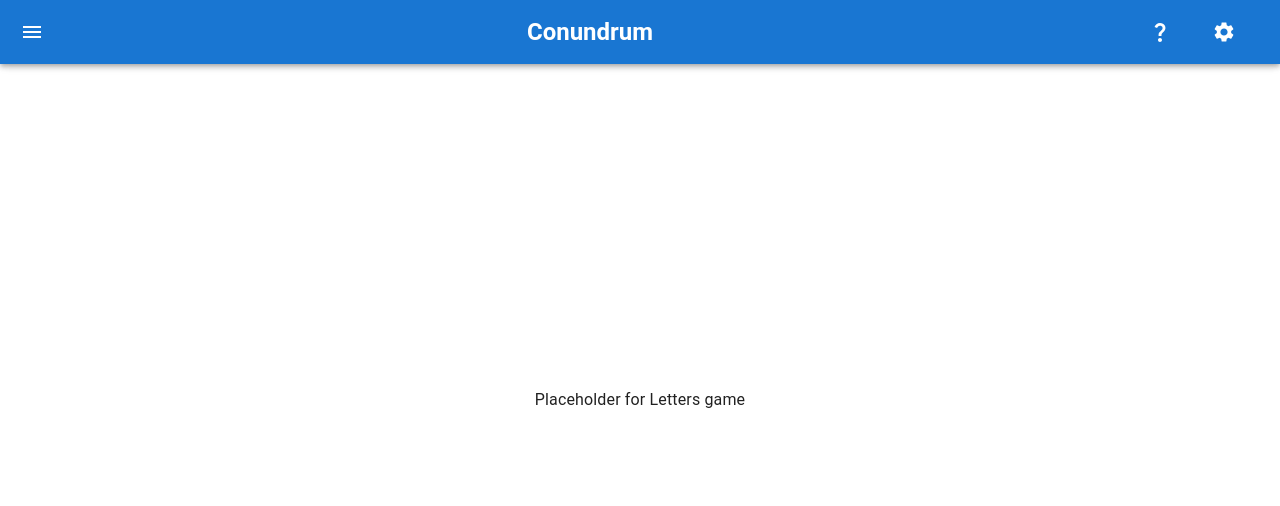
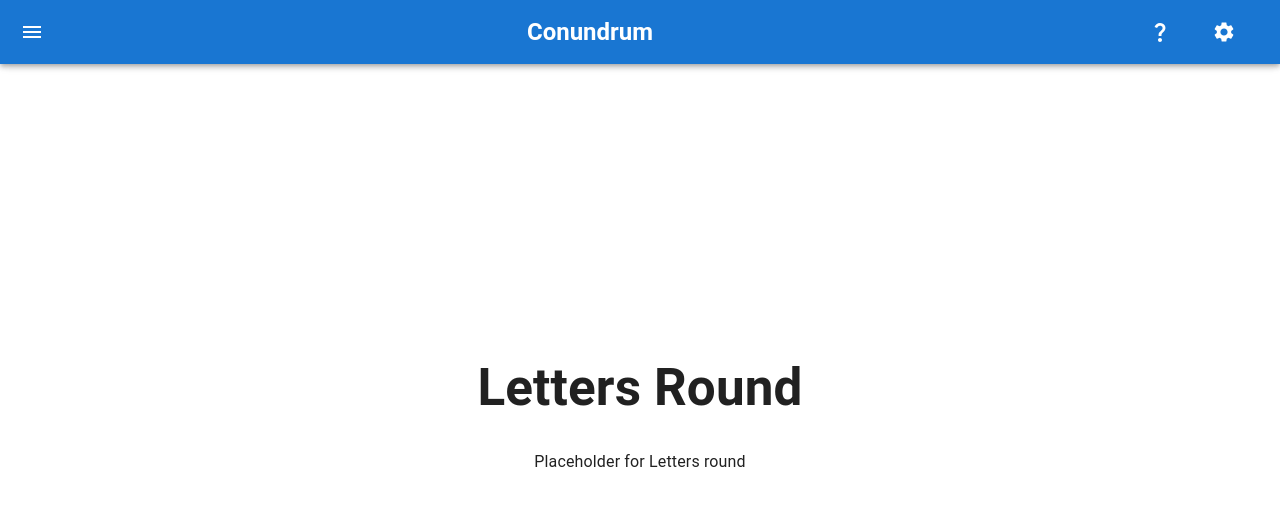
Before and after one commit to jrfiii/conundrum, a React (Vite) app: page /letters in a window 1280 px wide. Shown: the top 506 px of the page. Built offline with nearby package versions, Linux system fonts and the light colour scheme.

Commit message:
add letters component to begin longest palindrome round

```diff
--- a/src/main.tsx
+++ b/src/main.tsx
@@ -6,6 +6,7 @@ import "./index.css";
 import About from "./routes/About.tsx";
 import App from "./routes/App.tsx";
 import Finale from "./routes/Finale.tsx";
+import Letters from "./routes/Letters.tsx";
 import NavBar from "./routes/NavBar.tsx";
 import ErrorPage from "./error-page";
 
@@ -21,7 +22,7 @@ const router = createBrowserRouter([
       },
       {
         path: "/letters",
-        element: <div>Placeholder for Letters game</div>,
+        element: <Letters />,
       },
       {
         path: "/numbers",
--- /dev/null
+++ b/src/routes/Letters.tsx
@@ -0,0 +1,12 @@
+import {} from "react";
+
+function Letters() {
+  return (
+    <>
+      <h1>Letters Round</h1>
+      <div>Placeholder for Letters round</div>
+    </>
+  );
+}
+
+export default Letters;
```
